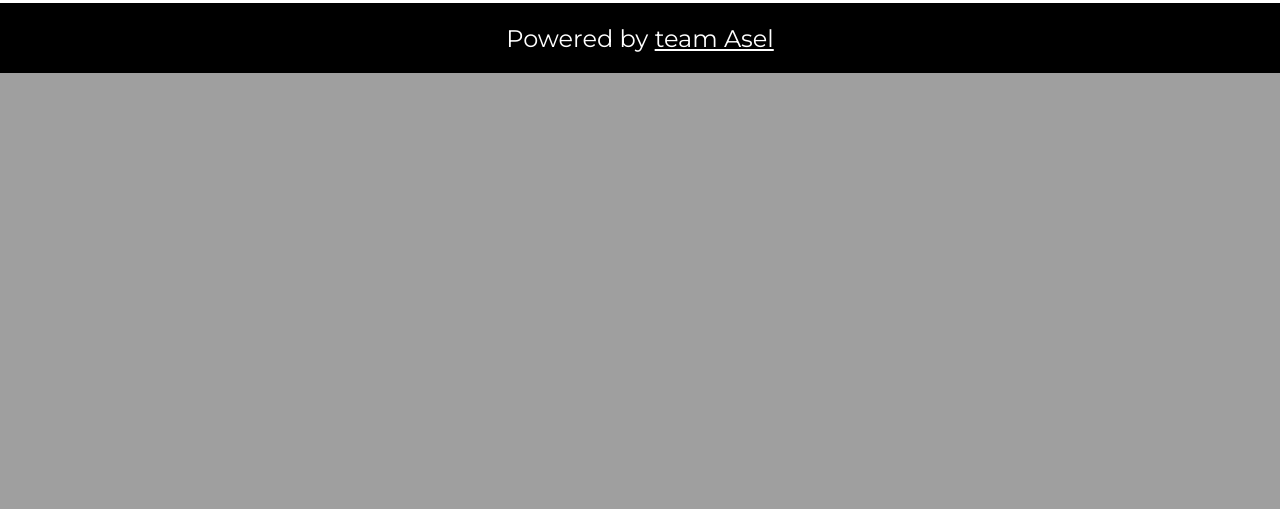
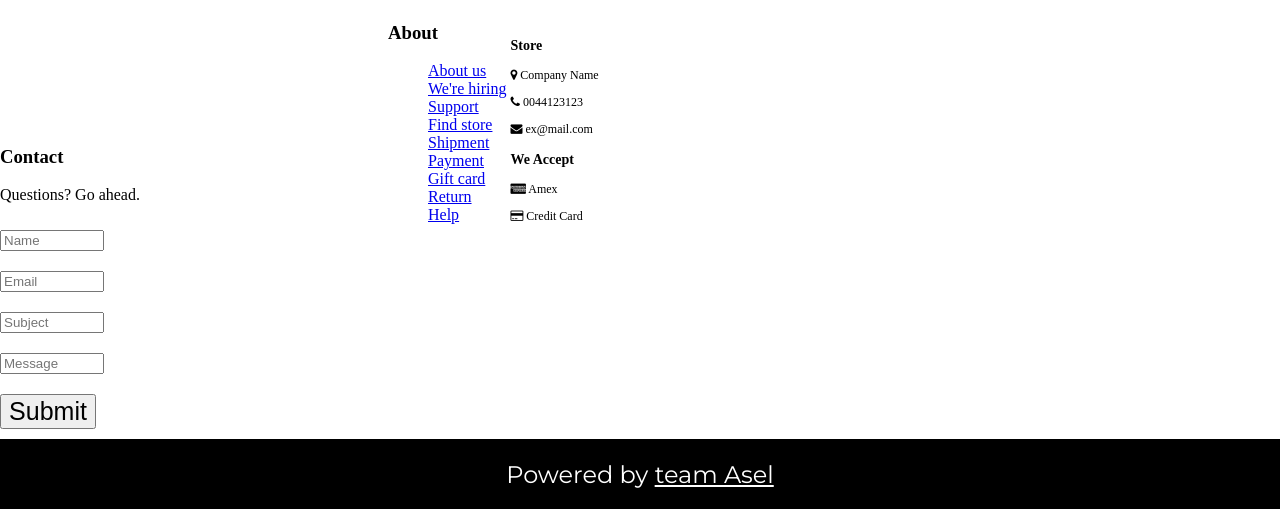
Before and after one commit to kazakh-in-nz/project-ecomerce-one, a PHP site: page / in a window 1280 px wide. Shown: the part 1021-1530 px from the top of the page. Before the commit the page ends 1094 px from the top, so only its background shows below. Run offline with PHP 8.4, Linux system fonts and the light colour scheme.

Commit message:
Begaiym's part was added

```diff
--- a/home.html
+++ b/home.html
@@ -1,21 +1,20 @@
 <!DOCTYPE html>
 <html lang="en">
+
 <head>
   <meta charset="UTF-8" />
   <meta name="viewport" content="width=device-width, initial-scale=1.0" />
   <title>E-Comerce One</title>
   <link rel="stylesheet" type="text/css" href="style.css" />
   <!-- font awesome -->
-    <link
-      rel="stylesheet"
-      href="https://cdnjs.cloudflare.com/ajax/libs/font-awesome/4.7.0/css/font-awesome.min.css"
-    />
+  <link rel="stylesheet" href="https://cdnjs.cloudflare.com/ajax/libs/font-awesome/4.7.0/css/font-awesome.min.css" />
+  <link rel="stylesheet" href="https://stackpath.bootstrapcdn.com/font-awesome/4.7.0/css/font-awesome.min.css"
+    integrity="sha384-wvfXpqpZZVQGK6TAh5PVlGOfQNHSoD2xbE+QkPxCAFlNEevoEH3Sl0sibVcOQVnN" crossorigin="anonymous">
   <!-- google fonts -->
-    <link
-      href="https://fonts.googleapis.com/css2?family=Montserrat:wght@400&display=swap"
-      rel="stylesheet"
-    />
+  <link href="https://fonts.googleapis.com/css2?family=Montserrat:wght@400&display=swap" rel="stylesheet" />
+
 </head>
+
 <body>
   <!-- header -->
   <header class="mobile-header">
@@ -40,10 +39,8 @@
   <main>
     <!-- shop now -->
     <section class="shop-now">
-        <img
-          src="http://learn.seytech.co/assets/slides/html-css/practice-projects/e-commerce/answer/assets/jeans.jpg"
-          alt="hipster-photo"
-        />
+      <img src="http://learn.seytech.co/assets/slides/html-css/practice-projects/e-commerce/answer/assets/jeans.jpg"
+        alt="hipster-photo" />
       <div class="wrapper-shop-now">
         <h1 class="signs new-arrival">New arrivals</h1>
         <p class="signs collection">COLLECTION 2016</p>
@@ -58,7 +55,67 @@
     <section></section>
 
     <!-- contact information -->
-      <section></section>
+    <section class="contactinfo">
+
+      <div class="form-wrapper">
+
+        <div class="contact">
+
+          <h3>Contact</h3>
+
+          <p>Questions? Go ahead.</p>
+
+        </div>
+
+        <form action="#">
+
+          <label for="name"></label>
+          <input type="text" id="name" placeholder="Name" required>
+          <input type="email" id="email" placeholder="Email" required>
+          <input type="text" id="subject" placeholder="Subject">
+          <input type="text" id="message" placeholder="Message" required>
+          <input type="submit" id="submit" required>
+
+        </form>
+      </div>
+
+        <div class="about">
+          <p>
+          <h3>About</h3>
+          </p>
+          <ul>
+
+            <li><a href="#about-us.html">About us</a></li>
+            <li><a href="#job-vacancy.html" target="_blank">We're hiring</a></li>
+            <li><a href="#support.html" target="_blank">Support</a></li>
+            <li><a href="#stores.html" target="_blank">Find store</a></li>
+            <li><a href="#shipment.html">Shipment</a></li>
+            <li><a href="#payment.html" target="_blank">Payment</a></li>
+            <li><a href="#giftcards.html" target="_blank">Gift card</a></li>
+            <li><a href="#return" target="_blank">Return</a></li>
+            <li><a href="#help.html">Help</a></li>
+
+          </ul>
+        </div>
+
+        <div class="store">
+          <p>
+          <h3>Store</h3>
+          </p>
+          <p><i class="fa fa-map-marker"></i> Company Name</p>
+          <p><i class="fa fa-phone"></i> 0044123123</p>
+          <p>
+          <p><i class="fa fa-envelope"></i> ex@mail.com</p>
+          <p>
+          <h3>We Accept</h3>
+          </p>
+          <p><i class="fa fa-cc-amex"></i> Amex</p>
+          <p><i class="fa fa-credit-card"></i> Credit Card</p>
+        </div>
+
+      </aside>
+
+    </section>
   </main>
 
   <!-- footer -->
@@ -68,4 +125,5 @@
     </div>
   </footer>
 </body>
+
 </html>
--- a/style.css
+++ b/style.css
@@ -121,3 +121,42 @@ footer p {
     background-color: black;
   }
 }
+
+/* --Contact information--/ Begaiym */
+
+.contact, .about, .store{
+  display: inline-block;
+}
+
+aside{
+background-color: rgb(238, 227, 227);
+
+}
+
+ul {
+  list-style: none;
+}
+
+.store, .fa {
+  font-size: 12px !important;
+}
+
+.form-wrapper {
+  display: inline-block;
+  width: 30%;
+  margin: 0;
+}
+
+form{
+  display: flex;
+  flex-direction: column;
+  justify-content: finish;
+}
+form input{
+  width: 25%;
+  margin: 10px 0px;
+}
+
+form input[type="submit"] {
+  font-size: 25px;
+}
```
Lines whose indentation alone changed are shown as unchanged.
